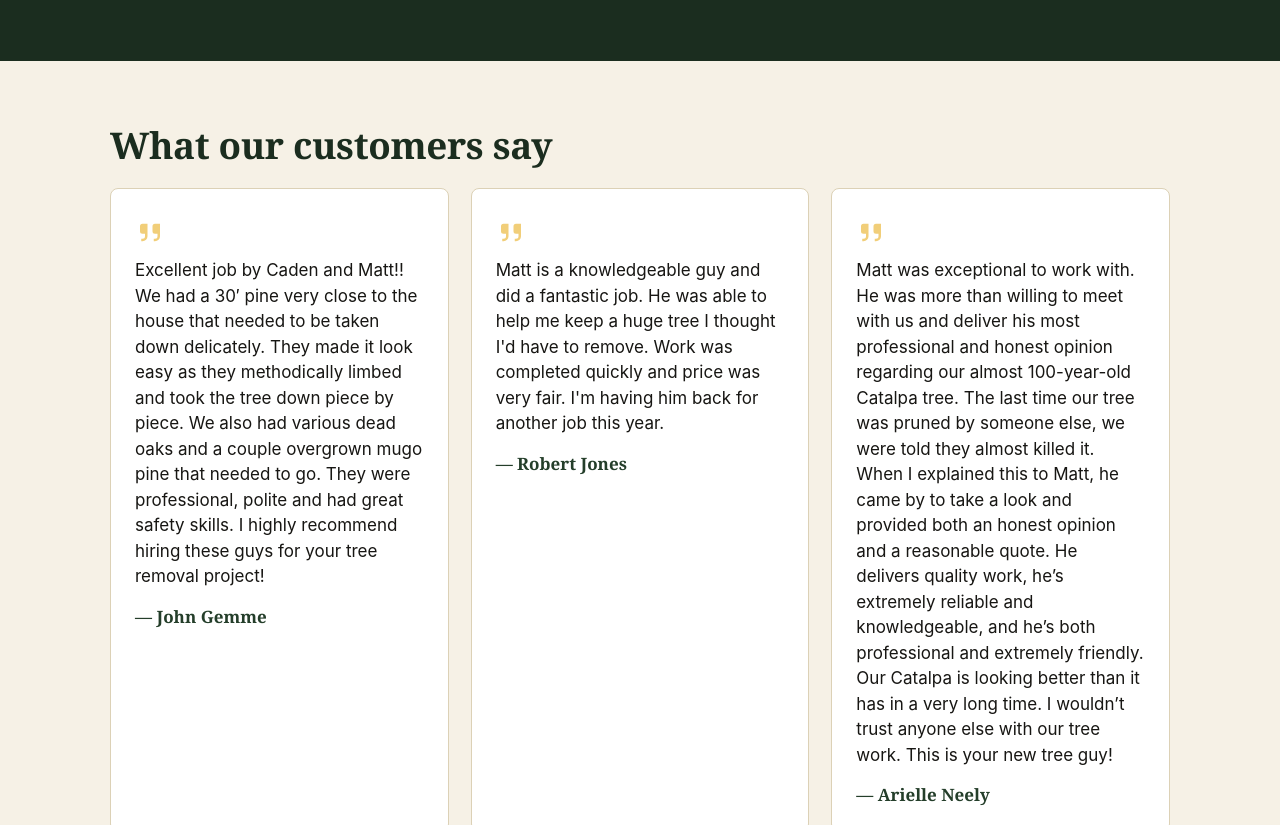
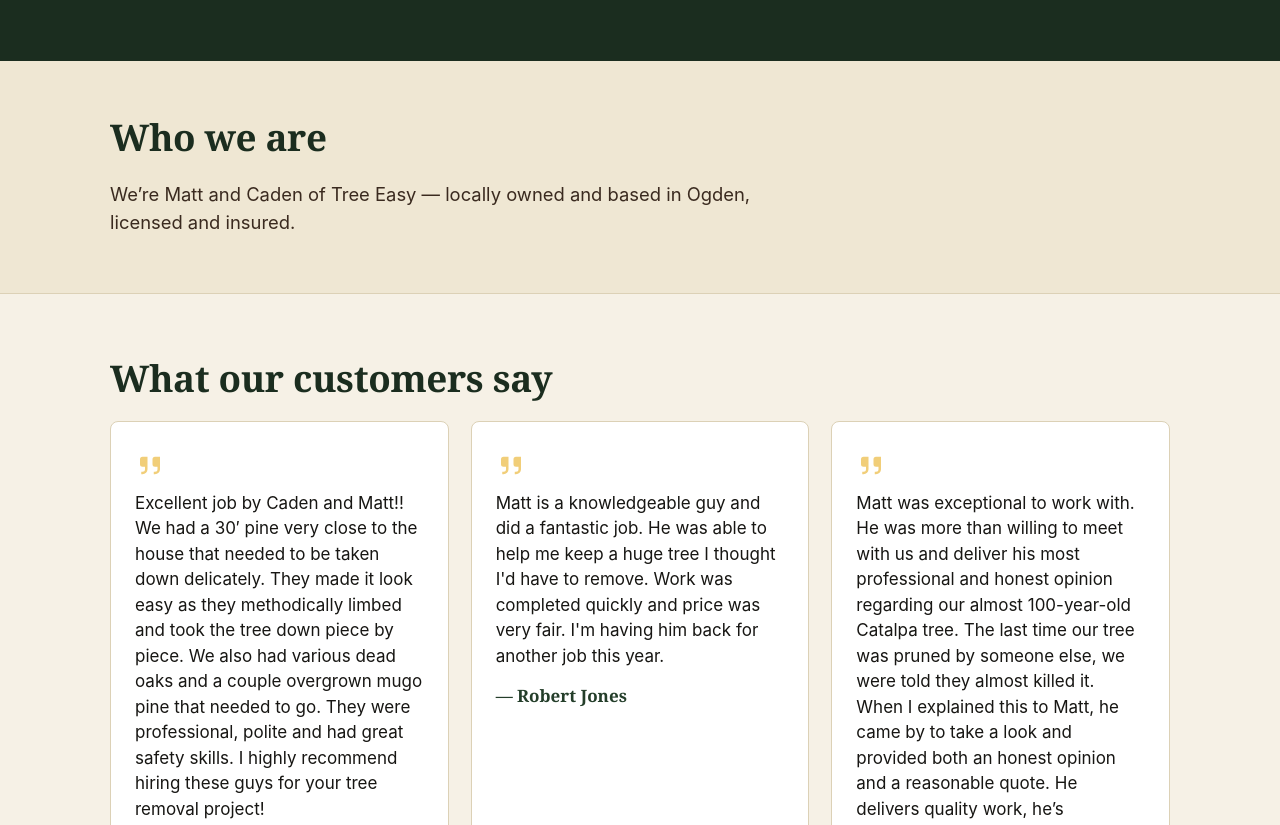
Before and after one commit to 3daywknd/treeeasy, an Astro site: page / in a window 1280 px wide. Shown: the part 1445-2270 px from the top of the page. Built offline with nearby package versions, Linux system fonts and the light colour scheme; Astro itself is replaced by a stand-in of ours.

Commit message:
Add team names, Google Business Profile links, and updated hours
- business.ts: team first names, GBP Maps (CID) and write-review (place ID)
  URLs, hours Mon-Sat 7am-9pm / Sun 7:30am-9pm to match the profile.
- TreeService schema: hasMap, Maps URL in sameAs, name-only employee Persons.
- Footer: Utah license number, Find us on Google, Leave a Google review.
- Homepage: short Who we are section naming the team.

```diff
--- a/src/components/Footer.astro
+++ b/src/components/Footer.astro
@@ -21,7 +21,7 @@ const addressLine = business.address.streetAddress
         <p class="footer-nap">{addressLine} · Serving all of Weber County</p>
         <a class="footer-phone" href={business.phoneHref}>{business.phoneDisplay}</a>
         <p class="footer-hours">{business.hoursDisplay}</p>
-        {business.licenseNumber && <p class="footer-license">Licensed &amp; insured · Lic. #{business.licenseNumber}</p>}
+        {business.licenseNumber && <p class="footer-license">Licensed &amp; insured · Utah license #{business.licenseNumber}</p>}
       </div>
 
       {
@@ -58,6 +58,12 @@ const addressLine = business.address.streetAddress
               <span>{business.social.instagramHandle}</span>
             </a>
           </li>
+          <li>
+            <a href={business.google.mapsUrl} target="_blank" rel="noopener">Find us on Google</a>
+          </li>
+          <li>
+            <a href={business.google.reviewUrl} target="_blank" rel="noopener">Leave a Google review</a>
+          </li>
         </ul>
       </div>
     </div>
--- a/src/data/business.ts
+++ b/src/data/business.ts
@@ -45,16 +45,21 @@ export const business = {
 
   foundingYear: '2026' as string,
 
-  /** Operating hours -> openingHoursSpecification. Open 7 days, 8am–5pm. */
+  /** Operating hours -> openingHoursSpecification. Matches the Google Business Profile. */
   hours: [
     {
-      days: ['Monday', 'Tuesday', 'Wednesday', 'Thursday', 'Friday', 'Saturday', 'Sunday'],
-      opens: '08:00',
-      closes: '17:00',
+      days: ['Monday', 'Tuesday', 'Wednesday', 'Thursday', 'Friday', 'Saturday'],
+      opens: '07:00',
+      closes: '21:00',
+    },
+    {
+      days: ['Sunday'],
+      opens: '07:30',
+      closes: '21:00',
     },
   ] as Array<{ days: string[]; opens: string; closes: string }>,
   /** Human-readable hours for on-page display. */
-  hoursDisplay: 'Open 7 days a week, 8am–5pm',
+  hoursDisplay: 'Mon–Sat 7am–9pm, Sun 7:30am–9pm',
 
   licenseNumber: '14688870-0160' as string,
 
@@ -83,9 +88,21 @@ export const business = {
     },
   ] as Array<{ author: string; body: string }>,
 
+  /** First names shown on the homepage and emitted as schema `employee` Persons. Names only. */
+  team: ['Matt', 'Caden'],
+
   social: {
     instagram: 'https://www.instagram.com/treeeasyogden/',
     instagramHandle: '@treeeasyogden',
+  },
+
+  /**
+   * Google Business Profile. CID 15871615908907615869 / place ID
+   * ChIJWes3GuzlbYoRfYbg5ZNOQ9w (feature id 0x8a6de5ec1a37eb59:0xdc434e93e5e0867d).
+   */
+  google: {
+    mapsUrl: 'https://maps.google.com/?cid=15871615908907615869',
+    reviewUrl: 'https://search.google.com/local/writereview?placeid=ChIJWes3GuzlbYoRfYbg5ZNOQ9w',
   },
 
   /** Weber County cities served (visible UI list + schema areaServed). */
@@ -109,7 +126,7 @@ export const business = {
 } as const;
 
 /** All `sameAs` profile URLs for schema. */
-export const sameAs = [business.social.instagram];
+export const sameAs = [business.social.instagram, business.google.mapsUrl];
 
 /**
  * Canonical service definitions — the single source for nav, cross-links,
--- a/src/lib/schema.ts
+++ b/src/lib/schema.ts
@@ -66,6 +66,8 @@ export function getOrganizationSchema(): JsonLd {
       name: `${city}, ${business.address.region}`,
     })),
     sameAs,
+    hasMap: business.google.mapsUrl,
+    employee: business.team.map((name) => ({ '@type': 'Person', name })),
     makesOffer: services.map((s) => ({
       '@type': 'Offer',
       itemOffered: { '@type': 'Service', name: s.name },
--- a/src/pages/index.astro
+++ b/src/pages/index.astro
@@ -39,6 +39,10 @@ const faqs = [
 ];
 
 const schemas = [getOrganizationSchema(), getFaqSchema(faqs)];
+
+const teamNames = new Intl.ListFormat('en', { style: 'long', type: 'conjunction' }).format(
+  business.team
+);
 ---
 
 <BaseLayout title={title} description={description} canonicalPath="/" schemas={schemas}>
@@ -90,6 +94,16 @@ const schemas = [getOrganizationSchema(), getFaqSchema(faqs)];
     </div>
   </section>
 
+  <section class="who" aria-labelledby="who-heading">
+    <div class="wrap">
+      <h2 id="who-heading">Who we are</h2>
+      <p class="who-lede">
+        We’re {teamNames} of {business.name} — locally owned and based in Ogden, licensed and
+        insured.
+      </p>
+    </div>
+  </section>
+
   <Testimonials />
 
   <section id="area" class="area">
--- a/src/styles/global.css
+++ b/src/styles/global.css
@@ -296,6 +296,19 @@ p { margin: 0 0 1em; }
   margin-bottom: 6px;
 }
 .why-list span { color: var(--cream-100); }
+
+/* ---------- who we are ---------- */
+.who {
+  padding: 56px 0;
+  background: var(--cream-100);
+  border-bottom: 1px solid var(--rule);
+}
+.who-lede {
+  color: var(--bark-700);
+  font-size: 1.15rem;
+  max-width: 60ch;
+  margin-bottom: 0;
+}
 
 /* ---------- service area ---------- */
 .area {
```
Also changed, not shown: src/components/docs.md (+1 -1 lines), src/data/docs.md (+3 -1 lines), src/lib/docs.md (+1 -0 lines).
